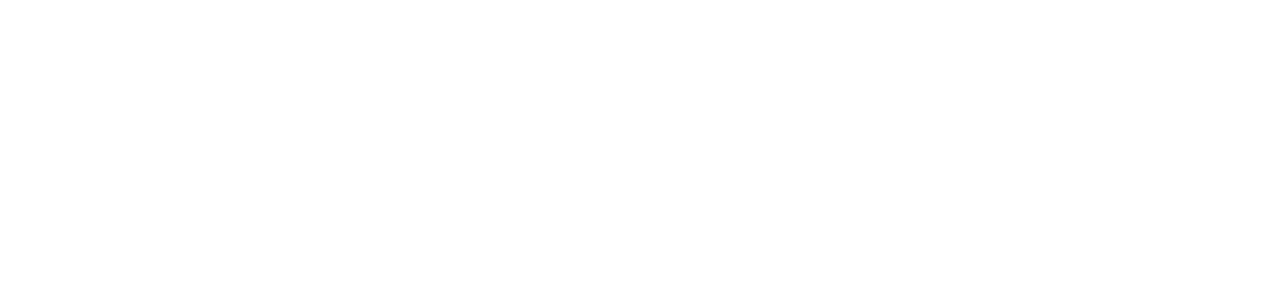
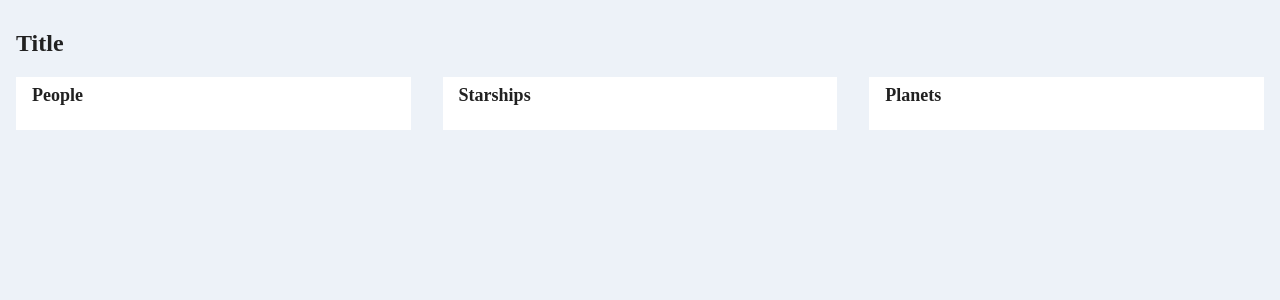
Before and after one commit to frankalbert/innovation-strategies, a Vue app: page /#/ in a window 1280 px wide. Shown: the top 300 px of the page. Built offline with nearby package versions, Linux system fonts and the light colour scheme.

Commit message:
Añadir página Home.

```diff
--- a/src/App.vue
+++ b/src/App.vue
@@ -1,9 +1,221 @@
 <template>
-    <div></div>
+    <div class="container">
+        <router-view>
+            <Home />
+        </router-view>
+    </div>
 </template>
 
 <script>
-export default {};
+import Home from "./views/Home.vue";
+export default {
+    name: "App",
+    components: {
+        Home,
+    },
+};
 </script>
 
-<style lang="scss" scoped></style>
+<style lang="scss">
+body {
+    margin: 0;
+    background-color: #edf2f8;
+    * {
+        box-sizing: border-box;
+    }
+}
+.container {
+    padding: 0 16px;
+    .row {
+        display: flex;
+        flex-wrap: wrap;
+        margin: 0 -16px;
+    }
+    .col {
+        padding: 0 16px;
+        &-3 {
+            width: 25%;
+            flex-basis: 25%;
+            @extend .col;
+        }
+        &-4 {
+            width: 33.33%;
+            flex-basis: 33.33%;
+            @extend .col;
+        }
+        &-12 {
+            width: 100%;
+            flex-basis: 100%;
+            @extend .col;
+        }
+        &-md {
+            &-3 {
+                width: 25%;
+                flex-basis: 25%;
+            }
+            &-4 {
+                @media (min-width: 767px) {
+                    width: 33.33%;
+                    flex-basis: 33.33%;
+                }
+            }
+            &-12 {
+                @media (min-width: 767px) {
+                    width: 100%;
+                    flex-basis: 100%;
+                }
+            }
+        }
+        &-lg {
+            &-3 {
+                width: 25%;
+                flex-basis: 25%;
+            }
+            &-4 {
+                @media (min-width: 991px) {
+                    width: 33.33%;
+                    flex-basis: 33.33%;
+                }
+            }
+            &-12 {
+                @media (min-width: 991px) {
+                    width: 100%;
+                    flex-basis: 100%;
+                }
+            }
+        }
+        &-xl {
+            &-3 {
+                width: 25%;
+                flex-basis: 25%;
+            }
+            &-4 {
+                @media (min-width: 991px) {
+                    width: 33.33%;
+                    flex-basis: 33.33%;
+                }
+            }
+            &-12 {
+                @media (min-width: 991px) {
+                    width: 100%;
+                    flex-basis: 100%;
+                }
+            }
+        }
+    }
+    .m {
+        &-0 {
+            margin: 0 !important;
+        }
+        &y {
+            &-0 {
+                margin-top: 0px;
+                margin-bottom: 0px;
+            }
+            &-1 {
+                margin-top: 40px;
+                margin-bottom: 40px;
+            }
+            &-2 {
+                margin-top: 32px;
+                margin-bottom: 32px;
+            }
+            &-3 {
+                margin-top: 24px;
+                margin-bottom: 24px;
+            }
+            &-4 {
+                margin-top: 16px;
+                margin-bottom: 16px;
+            }
+            &-5 {
+                margin-top: 8px;
+                margin-bottom: 8px;
+            }
+        }
+        &x {
+            &-0 {
+                margin-left: 0px;
+                margin-right: 0px;
+            }
+            &-1 {
+                margin-left: 40px;
+                margin-right: 40px;
+            }
+            &-2 {
+                margin-left: 32px;
+                margin-right: 32px;
+            }
+            &-3 {
+                margin-left: 24px;
+                margin-right: 24px;
+            }
+            &-4 {
+                margin-left: 16px;
+                margin-right: 16px;
+            }
+            &-5 {
+                margin-left: 8px;
+                margin-right: 8px;
+            }
+        }
+    }
+    .p {
+        &-0 {
+            padding: 0 !important;
+        }
+        &y {
+            &-0 {
+                padding-top: 0px;
+                padding-bottom: 0px;
+            }
+            &-1 {
+                padding-top: 40px;
+                padding-bottom: 40px;
+            }
+            &-2 {
+                padding-top: 32px;
+                padding-bottom: 32px;
+            }
+            &-3 {
+                padding-top: 24px;
+                padding-bottom: 24px;
+            }
+            &-4 {
+                padding-top: 16px;
+                padding-bottom: 16px;
+            }
+            &-5 {
+                padding-top: 8px;
+                padding-bottom: 8px;
+            }
+        }
+        &x {
+            &-0 {
+                padding-left: 0px;
+                padding-right: 0px;
+            }
+            &-1 {
+                padding-left: 40px;
+                padding-right: 40px;
+            }
+            &-2 {
+                padding-left: 32px;
+                padding-right: 32px;
+            }
+            &-3 {
+                padding-left: 24px;
+                padding-right: 24px;
+            }
+            &-4 {
+                padding-left: 16px;
+                padding-right: 16px;
+            }
+            &-5 {
+                padding-left: 8px;
+                padding-right: 8px;
+            }
+        }
+    }
+}
+</style>
--- /dev/null
+++ b/src/components/CardComponent.vue
@@ -0,0 +1,36 @@
+<template>
+    <router-link :to="{ name: card.urlName }" :title="card.name" class="card">
+        <h4 class="card__title">{{ card.name }}</h4>
+    </router-link>
+</template>
+
+<script>
+export default {
+    name: "CardComponent",
+    props: {
+        card: {
+            type: Object,
+            default: () => {},
+        },
+    },
+};
+</script>
+
+<style lang="scss" scoped>
+.card {
+    display: block;
+    text-decoration: none;
+    margin-bottom: 16px;
+    background-color: #fff;
+    cursor: pointer;
+    &:hover {
+        background-color: #f7f7f7;
+    }
+    &__title {
+        margin: 0;
+        padding: 8px 16px 24px;
+        font-size: 18px;
+        color: #212121;
+    }
+}
+</style>
--- /dev/null
+++ b/src/components/CardListComponent.vue
@@ -0,0 +1,25 @@
+<template>
+    <div class="row">
+        <div v-for="card in cards" :key="card.id" class="col-12 col-md-4">
+            <CardComponent :card="card" />
+        </div>
+    </div>
+</template>
+
+<script>
+import CardComponent from "./CardComponent.vue";
+export default {
+    name: "CardList",
+    components: {
+        CardComponent,
+    },
+    props: {
+        cards: {
+            type: Array,
+            default: () => [],
+        },
+    },
+};
+</script>
+
+<style lang="scss" scoped></style>
--- /dev/null
+++ b/src/components/HeaderComponent.vue
@@ -0,0 +1,27 @@
+<template>
+    <header class="header">
+        <h2 class="title">{{ title }}</h2>
+    </header>
+</template>
+
+<script>
+export default {
+    name: "HeaderComponent",
+    props: {
+        title: {
+            type: String,
+            default: "Title",
+        },
+    },
+};
+</script>
+
+<style lang="scss" scoped>
+.header {
+    margin: 30px 0 20px;
+    .title {
+        margin: 0;
+        color: #212121;
+    }
+}
+</style>
--- a/src/router/index.js
+++ b/src/router/index.js
@@ -1,9 +1,16 @@
 import Vue from "vue";
 import VueRouter from "vue-router";
+import Home from '@/views/Home';
 
 Vue.use(VueRouter);
 
-const routes = [];
+const routes = [
+  {
+    path: "/",
+    name: "Home",
+    component: Home,
+  },
+];
 
 const router = new VueRouter({
   routes,
--- /dev/null
+++ b/src/views/Home.vue
@@ -0,0 +1,33 @@
+<template>
+    <div class="row">
+        <div class="col-12">
+            <HeaderComponent />
+        </div>
+        <div class="col-12">
+            <CardListComponent :cards="cards" />
+        </div>
+    </div>
+</template>
+
+<script>
+import HeaderComponent from "../components/HeaderComponent.vue";
+import CardListComponent from "../components/CardListComponent.vue";
+export default {
+    name: "Home",
+    components: {
+        HeaderComponent,
+        CardListComponent,
+    },
+    data() {
+        return {
+            cards: [
+                { id: 1, name: "People", urlName: "People" },
+                { id: 2, name: "Starships", urlName: "Starships" },
+                { id: 3, name: "Planets", urlName: "Planets" },
+            ],
+        };
+    },
+};
+</script>
+
+<style lang="scss" scoped></style>
```
Also changed, not shown: src/Api.js (added, +9 -0 lines), src/views/People.vue (added, +33 -0 lines).
